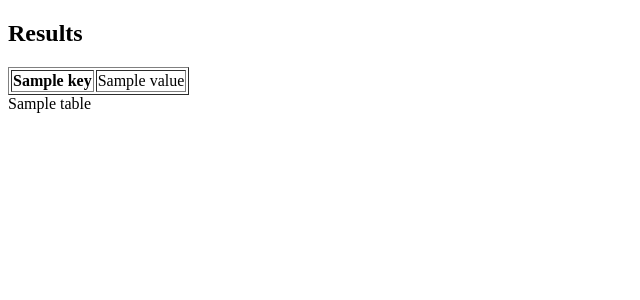
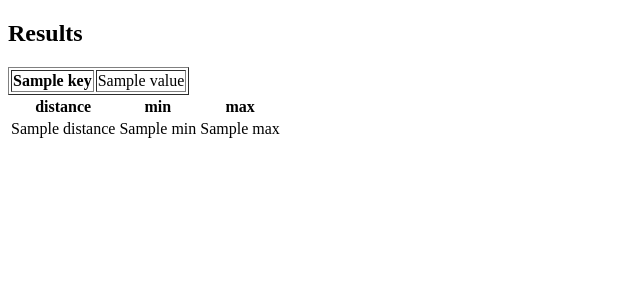
Before and after one commit to kaileen-silva-northwestern/myrepo434, a Flask app: template templates/result.html in a window 1280 px wide. Shown: the top 300 px of the page, without its empty margins (0-640 px from the left). Run offline with Flask 2, Linux system fonts and the light colour scheme; the template is opened without the code that fills it: most values are stand-ins (such as "Sample title", 1, 10 or a date in 2020).

Commit message:
Update result.html

```diff
--- a/templates/result.html
+++ b/templates/result.html
@@ -14,7 +14,24 @@
          {% endfor %}
       </table>
       <div>
-         {{ table|safe }}
+         <table class="table">
+            <thead>
+               <tr>
+                  <th scope="distance">distance</th>
+                  <th scope="min">min</th>
+                  <th scope="max">max</th>
+               </tr>
+            </thead>
+            <tbody>
+               {% for row in data %}
+               <tr>
+                  <td>{{row['distance']}}</td>
+                  <td>{{row['min']}}</td>
+                  <td>{{row['max']}}</td>
+               </tr>
+               {% endfor %}
+            </tbody>
+         </table>
       </div>
    </body>
 </html>
```
